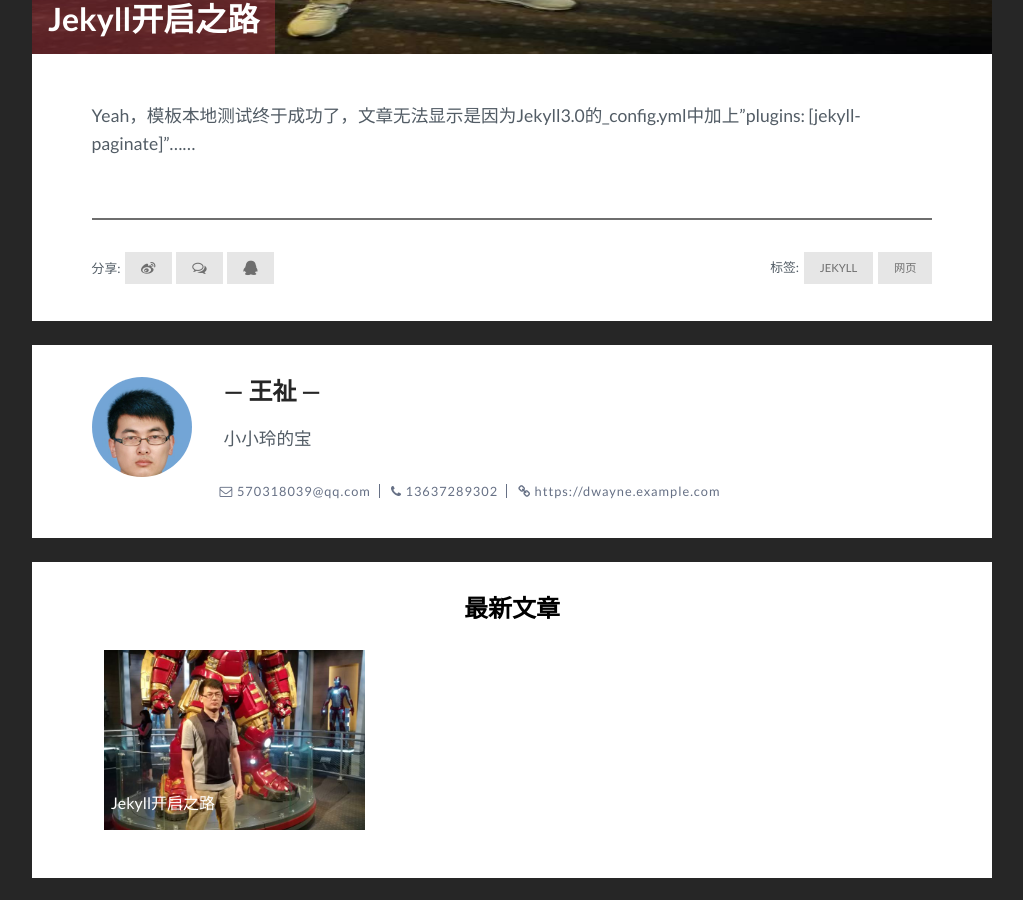
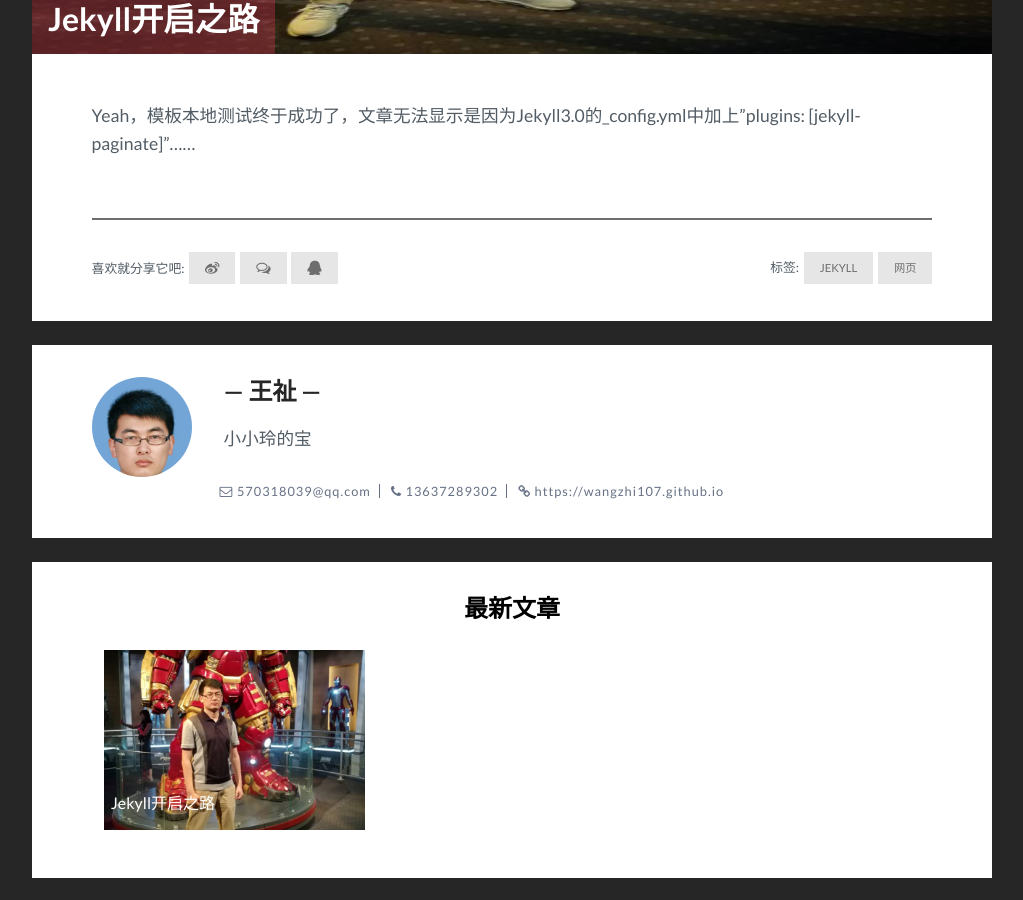
Before and after one commit to wangzhi107/wangzhi107.github.io, a Jekyll site: the page built from _posts/2020-03-26-Jekyll开启之路.md, in a window 1280 px wide and 900 px high, scrolled down 659 px. Shown: the whole window, without its empty margins (128-1151 px from the left). Built offline with Jekyll 4.4.1, drawn with Linux system fonts in a browser that asks for light colours; comment, search, counter and statistics services are not loaded.

Commit message:
修改关联网址

```diff
--- a/_config.yml
+++ b/_config.yml
@@ -19,7 +19,7 @@ author-name: 王祉 # your name
 about-author: 小小玲的宝 # about author
 email: 570318039@qq.com # your email
 phone: 13637289302 # your pnone number
-website: # you website
+website: https://wangzhi107.github.io # you website
 
 # Social link
 microblog_url: https://weibo.com/u/1918438782 # add url link
--- a/_layouts/post.html
+++ b/_layouts/post.html
@@ -22,7 +22,7 @@ layout: default
     <div class="post_wrapper">
       <footer class="post_footer cf">
         <div class="post_share">
-          <span>分享:</span>
+          <span>喜欢就分享它吧:</span>
 		  <a href="http://service.weibo.com/share/share.php?appkey=&title={{page.title}}&url={{ site.url }}{{ page.url }}&pic={{ site.url }}/assets/img/{{ page.img }}&searchPic=false&style=simple" title="分享到微博" rel="nofollow" target="_blank"><i class="fa fa-weibo" aria-hidden="true"></i></a>
           <a href="https://plus.google.com/share?url={{ site.url }}{{ page.url }}" title="分享到微信朋友圈" rel="nofollow" target="_blank"><i class="fa fa-comments-o" aria-hidden="true"></i></a>
           <a href="https://plus.google.com/share?url={{ site.url }}{{ page.url }}" title="分享到QQ空间" rel="nofollow" target="_blank"><i class="fa fa-qq" aria-hidden="true"></i></a>
```
